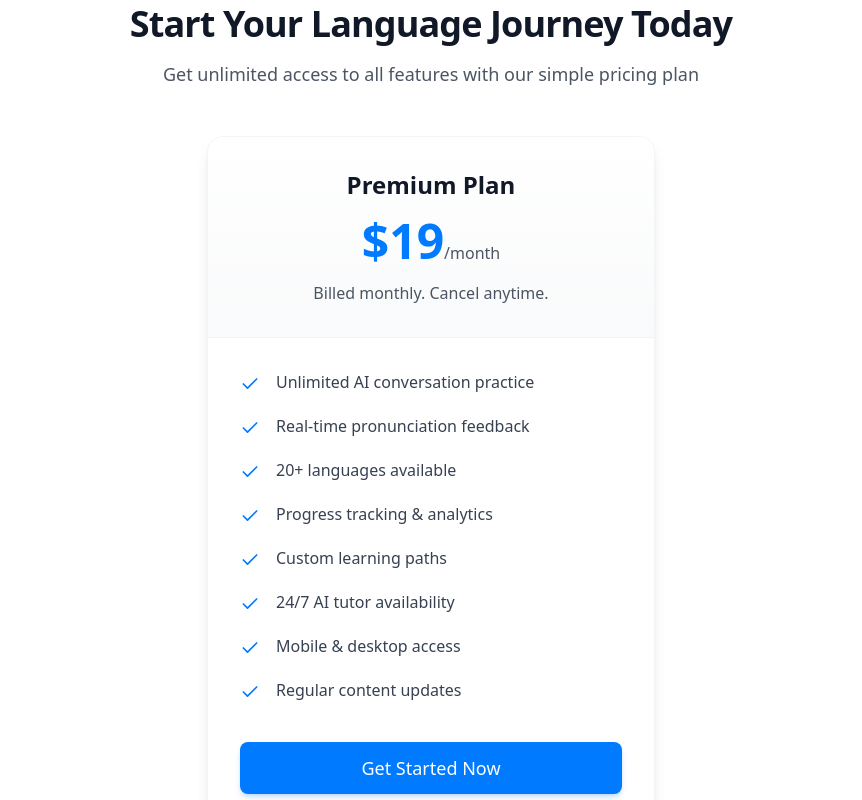
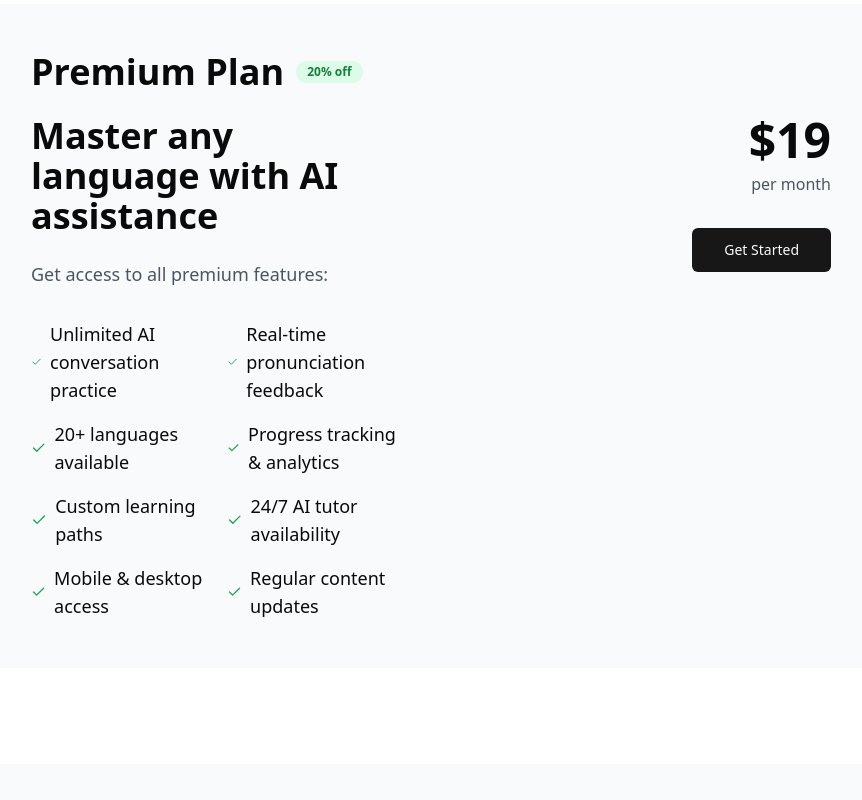
Before and after one commit to iamhenry/speakit-landing, a React (Vite) app: page / in a window 1280 px wide. Shown: the part 1420-2220 px from the top of the page, without its empty margins (209-1071 px from the left). Built offline with nearby package versions, Linux system fonts and the light colour scheme; the HTML template or start-up script is replaced by a standard one.

Commit message:
updated pricing component layout

```diff
--- a/package.json
+++ b/package.json
@@ -10,13 +10,15 @@
     "preview": "vite preview"
   },
   "dependencies": {
+    "@radix-ui/react-slot": "^1.1.1",
     "class-variance-authority": "^0.7.1",
     "clsx": "^2.1.1",
     "framer-motion": "^11.16.0",
     "lucide-react": "^0.469.0",
     "react": "^18.3.1",
     "react-dom": "^18.3.1",
-    "tailwind-merge": "^2.6.0"
+    "tailwind-merge": "^2.6.0",
+    "tailwindcss-animate": "^1.0.7"
   },
   "devDependencies": {
     "@eslint/js": "^9.17.0",
--- a/src/components/Pricing.tsx
+++ b/src/components/Pricing.tsx
@@ -1,5 +1,9 @@
+"use client";
+
 import { motion } from "framer-motion";
 import { Check } from "lucide-react";
+import { Badge } from "./ui/badge";
+import { Button } from "./ui/button";
 
 const features = [
   "Unlimited AI conversation practice",
@@ -12,77 +16,85 @@ const features = [
   "Regular content updates",
 ];
 
-const Pricing = () => {
+const containerVariants = {
+  hidden: { opacity: 0 },
+  visible: {
+    opacity: 1,
+    transition: {
+      staggerChildren: 0.1,
+    },
+  },
+};
+
+const itemVariants = {
+  hidden: { opacity: 0, y: 20 },
+  visible: {
+    opacity: 1,
+    y: 0,
+    transition: {
+      type: "spring",
+      stiffness: 100,
+    },
+  },
+};
+
+export default function Pricing() {
   return (
     <section className="py-16 md:py-24" id="pricing">
-      <div className="container">
+      <div className="container mx-auto">
         <motion.div
-          className="max-w-3xl mx-auto text-center mb-12"
-          initial={{ opacity: 0, y: 20 }}
-          whileInView={{ opacity: 1, y: 0 }}
-          viewport={{ once: true }}
-          transition={{ duration: 0.5 }}
+          className="max-w-4xl mx-auto rounded-2xl bg-gray-50 p-8 md:p-12"
+          variants={containerVariants}
+          initial="hidden"
+          animate="visible"
         >
-          <h2 className="heading text-3xl md:text-4xl mb-4">
-            Start Your Language Journey Today
-          </h2>
-          <p className="text-lg text-gray-600">
-            Get unlimited access to all features with our simple pricing plan
-          </p>
-        </motion.div>
+          <div className="flex items-center gap-3 mb-6">
+            <h2 className="text-3xl md:text-4xl font-bold">Premium Plan</h2>
+            <Badge
+              variant="secondary"
+              className="bg-green-100 text-green-700 hover:bg-green-100"
+            >
+              20% off
+            </Badge>
+          </div>
 
-        <motion.div
-          className="max-w-md mx-auto"
-          initial={{ opacity: 0, y: 20 }}
-          whileInView={{ opacity: 1, y: 0 }}
-          viewport={{ once: true }}
-          transition={{ duration: 0.5, delay: 0.2 }}
-        >
-          <div className="bg-white rounded-2xl shadow-lg overflow-hidden border border-gray-100">
-            <div className="p-8 text-center border-b border-gray-100 bg-gradient-to-b from-white to-gray-50">
-              <h3 className="text-2xl font-bold mb-4">Premium Plan</h3>
-              <div className="mb-4">
-                <span className="text-5xl font-bold text-primary">$19</span>
-                <span className="text-gray-600">/month</span>
+          <div className="grid md:grid-cols-2 gap-8 md:gap-12">
+            <motion.div variants={itemVariants}>
+              <h3 className="text-3xl md:text-4xl font-bold leading-tight mb-6">
+                Master any language with AI assistance
+              </h3>
+              <p className="text-lg text-gray-600 mb-8">
+                Get access to all premium features:
+              </p>
+              <div className="grid grid-cols-1 md:grid-cols-2 gap-4">
+                {features.map((feature, index) => (
+                  <motion.div
+                    key={index}
+                    variants={itemVariants}
+                    className="flex items-center gap-2"
+                  >
+                    <Check className="text-green-600 w-5 h-5" />
+                    <span className="text-lg">{feature}</span>
+                  </motion.div>
+                ))}
               </div>
-              <p className="text-gray-600">Billed monthly. Cancel anytime.</p>
-            </div>
+            </motion.div>
 
-            <div className="p-8">
-              <ul className="space-y-5">
-                {features.map((feature, index) => (
-                  <motion.li
-                    key={index}
-                    className="flex items-start gap-4"
-                    initial={{ opacity: 0, x: -20 }}
-                    whileInView={{ opacity: 1, x: 0 }}
-                    viewport={{ once: true }}
-                    transition={{ duration: 0.3, delay: 0.1 * index }}
-                  >
-                    <Check className="w-5 h-5 text-primary mt-1 shrink-0" />
-                    <span className="text-gray-700">{feature}</span>
-                  </motion.li>
-                ))}
-              </ul>
-
-              <motion.div
-                className="mt-10"
-                whileHover={{ scale: 1.02 }}
-                whileTap={{ scale: 0.98 }}
-              >
-                <a
-                  href="#"
-                  className="btn-primary w-full text-lg shadow-md shadow-primary/20"
-                >
-                  Get Started Now
-                </a>
-              </motion.div>
-            </div>
+            <motion.div
+              variants={itemVariants}
+              className="flex flex-col items-end justify-start"
+            >
+              <div className="text-right">
+                <div className="text-5xl font-bold mb-2">$19</div>
+                <p className="text-gray-600">per month</p>
+              </div>
+              <Button size="lg" className="mt-8">
+                Get Started
+              </Button>
+            </motion.div>
           </div>
         </motion.div>
       </div>
     </section>
   );
-};
-
-export default Pricing;
+}
--- /dev/null
+++ b/src/components/ui/badge.tsx
@@ -0,0 +1,36 @@
+import * as React from "react";
+import { cva, type VariantProps } from "class-variance-authority";
+
+import { cn } from "../../lib/utils";
+
+const badgeVariants = cva(
+  "inline-flex items-center rounded-full border px-2.5 py-0.5 text-xs font-semibold transition-colors focus:outline-none focus:ring-2 focus:ring-ring focus:ring-offset-2",
+  {
+    variants: {
+      variant: {
+        default:
+          "border-transparent bg-primary text-primary-foreground hover:bg-primary/80",
+        secondary:
+          "border-transparent bg-secondary text-secondary-foreground hover:bg-secondary/80",
+        destructive:
+          "border-transparent bg-destructive text-destructive-foreground hover:bg-destructive/80",
+        outline: "text-foreground",
+      },
+    },
+    defaultVariants: {
+      variant: "default",
+    },
+  }
+);
+
+export interface BadgeProps
+  extends React.HTMLAttributes<HTMLDivElement>,
+    VariantProps<typeof badgeVariants> {}
+
+function Badge({ className, variant, ...props }: BadgeProps) {
+  return (
+    <div className={cn(badgeVariants({ variant }), className)} {...props} />
+  );
+}
+
+export { Badge, badgeVariants };
--- /dev/null
+++ b/src/components/ui/button.tsx
@@ -0,0 +1,56 @@
+import * as React from "react";
+import { Slot } from "@radix-ui/react-slot";
+import { cva, type VariantProps } from "class-variance-authority";
+
+import { cn } from "../../lib/utils";
+
+const buttonVariants = cva(
+  "inline-flex items-center justify-center gap-2 whitespace-nowrap rounded-md text-sm font-medium ring-offset-background transition-colors focus-visible:outline-none focus-visible:ring-2 focus-visible:ring-ring focus-visible:ring-offset-2 disabled:pointer-events-none disabled:opacity-50 [&_svg]:pointer-events-none [&_svg]:size-4 [&_svg]:shrink-0",
+  {
+    variants: {
+      variant: {
+        default: "bg-primary text-primary-foreground hover:bg-primary/90",
+        destructive:
+          "bg-destructive text-destructive-foreground hover:bg-destructive/90",
+        outline:
+          "border border-input bg-background hover:bg-accent hover:text-accent-foreground",
+        secondary:
+          "bg-secondary text-secondary-foreground hover:bg-secondary/80",
+        ghost: "hover:bg-accent hover:text-accent-foreground",
+        link: "text-primary underline-offset-4 hover:underline",
+      },
+      size: {
+        default: "h-10 px-4 py-2",
+        sm: "h-9 rounded-md px-3",
+        lg: "h-11 rounded-md px-8",
+        icon: "h-10 w-10",
+      },
+    },
+    defaultVariants: {
+      variant: "default",
+      size: "default",
+    },
+  }
+);
+
+export interface ButtonProps
+  extends React.ButtonHTMLAttributes<HTMLButtonElement>,
+    VariantProps<typeof buttonVariants> {
+  asChild?: boolean;
+}
+
+const Button = React.forwardRef<HTMLButtonElement, ButtonProps>(
+  ({ className, variant, size, asChild = false, ...props }, ref) => {
+    const Comp = asChild ? Slot : "button";
+    return (
+      <Comp
+        className={cn(buttonVariants({ variant, size, className }))}
+        ref={ref}
+        {...props}
+      />
+    );
+  }
+);
+Button.displayName = "Button";
+
+export { Button, buttonVariants };
--- a/src/index.css
+++ b/src/index.css
@@ -9,6 +9,108 @@
 
   body {
     @apply text-gray-900 bg-white;
+  }
+  :root {
+
+    --background: 0 0% 100%;
+
+    --foreground: 0 0% 3.9%;
+
+    --card: 0 0% 100%;
+
+    --card-foreground: 0 0% 3.9%;
+
+    --popover: 0 0% 100%;
+
+    --popover-foreground: 0 0% 3.9%;
+
+    --primary: 0 0% 9%;
+
+    --primary-foreground: 0 0% 98%;
+
+    --secondary: 0 0% 96.1%;
+
+    --secondary-foreground: 0 0% 9%;
+
+    --muted: 0 0% 96.1%;
+
+    --muted-foreground: 0 0% 45.1%;
+
+    --accent: 0 0% 96.1%;
+
+    --accent-foreground: 0 0% 9%;
+
+    --destructive: 0 84.2% 60.2%;
+
+    --destructive-foreground: 0 0% 98%;
+
+    --border: 0 0% 89.8%;
+
+    --input: 0 0% 89.8%;
+
+    --ring: 0 0% 3.9%;
+
+    --chart-1: 12 76% 61%;
+
+    --chart-2: 173 58% 39%;
+
+    --chart-3: 197 37% 24%;
+
+    --chart-4: 43 74% 66%;
+
+    --chart-5: 27 87% 67%;
+
+    --radius: 0.5rem
+  }
+  .dark {
+
+    --background: 0 0% 3.9%;
+
+    --foreground: 0 0% 98%;
+
+    --card: 0 0% 3.9%;
+
+    --card-foreground: 0 0% 98%;
+
+    --popover: 0 0% 3.9%;
+
+    --popover-foreground: 0 0% 98%;
+
+    --primary: 0 0% 98%;
+
+    --primary-foreground: 0 0% 9%;
+
+    --secondary: 0 0% 14.9%;
+
+    --secondary-foreground: 0 0% 98%;
+
+    --muted: 0 0% 14.9%;
+
+    --muted-foreground: 0 0% 63.9%;
+
+    --accent: 0 0% 14.9%;
+
+    --accent-foreground: 0 0% 98%;
+
+    --destructive: 0 62.8% 30.6%;
+
+    --destructive-foreground: 0 0% 98%;
+
+    --border: 0 0% 14.9%;
+
+    --input: 0 0% 14.9%;
+
+    --ring: 0 0% 83.1%;
+
+    --chart-1: 220 70% 50%;
+
+    --chart-2: 160 60% 45%;
+
+    --chart-3: 30 80% 55%;
+
+    --chart-4: 280 65% 60%;
+
+    --chart-5: 340 75% 55%
   }
 }
 
@@ -29,3 +131,12 @@
     @apply font-bold tracking-tight;
   }
 }
+
+@layer base {
+  * {
+    @apply border-border;
+  }
+  body {
+    @apply bg-background text-foreground;
+  }
+}
--- /dev/null
+++ b/src/lib/utils.ts
@@ -0,0 +1,6 @@
+import { type ClassValue, clsx } from "clsx";
+import { twMerge } from "tailwind-merge";
+
+export function cn(...inputs: ClassValue[]) {
+  return twMerge(clsx(inputs));
+}
--- a/tailwind.config.js
+++ b/tailwind.config.js
@@ -1,21 +1,65 @@
 /** @type {import('tailwindcss').Config} */
 export default {
+    darkMode: ["class"],
     content: ["./index.html", "./src/**/*.{js,ts,jsx,tsx}"],
   theme: {
   	extend: {
   		maxWidth: {
-        container: "960px",
+  			container: '960px'
   		},
   		screens: {
-        sm: "640px",
-        md: "768px",
-        lg: "960px",
+  			sm: '640px',
+  			md: '768px',
+  			lg: '960px'
   		},
   		colors: {
-        primary: "#007AFF",
-        secondary: "#64748B",
+  			primary: {
+  				DEFAULT: 'hsl(var(--primary))',
+  				foreground: 'hsl(var(--primary-foreground))'
   			},
+  			secondary: {
+  				DEFAULT: 'hsl(var(--secondary))',
+  				foreground: 'hsl(var(--secondary-foreground))'
   			},
+  			background: 'hsl(var(--background))',
+  			foreground: 'hsl(var(--foreground))',
+  			card: {
+  				DEFAULT: 'hsl(var(--card))',
+  				foreground: 'hsl(var(--card-foreground))'
   			},
-  plugins: [],
+  			popover: {
+  				DEFAULT: 'hsl(var(--popover))',
+  				foreground: 'hsl(var(--popover-foreground))'
+  			},
+  			muted: {
+  				DEFAULT: 'hsl(var(--muted))',
+  				foreground: 'hsl(var(--muted-foreground))'
+  			},
+  			accent: {
+  				DEFAULT: 'hsl(var(--accent))',
+  				foreground: 'hsl(var(--accent-foreground))'
+  			},
+  			destructive: {
+  				DEFAULT: 'hsl(var(--destructive))',
+  				foreground: 'hsl(var(--destructive-foreground))'
+  			},
+  			border: 'hsl(var(--border))',
+  			input: 'hsl(var(--input))',
+  			ring: 'hsl(var(--ring))',
+  			chart: {
+  				'1': 'hsl(var(--chart-1))',
+  				'2': 'hsl(var(--chart-2))',
+  				'3': 'hsl(var(--chart-3))',
+  				'4': 'hsl(var(--chart-4))',
+  				'5': 'hsl(var(--chart-5))'
+  			}
+  		},
+  		borderRadius: {
+  			lg: 'var(--radius)',
+  			md: 'calc(var(--radius) - 2px)',
+  			sm: 'calc(var(--radius) - 4px)'
+  		}
+  	}
+  },
+  plugins: [require("tailwindcss-animate")],
 };
```
Also changed, not shown: components.json (added), 1 other file (tests, documents, lock files or other folders). Lines whose indentation alone changed are shown as unchanged.
